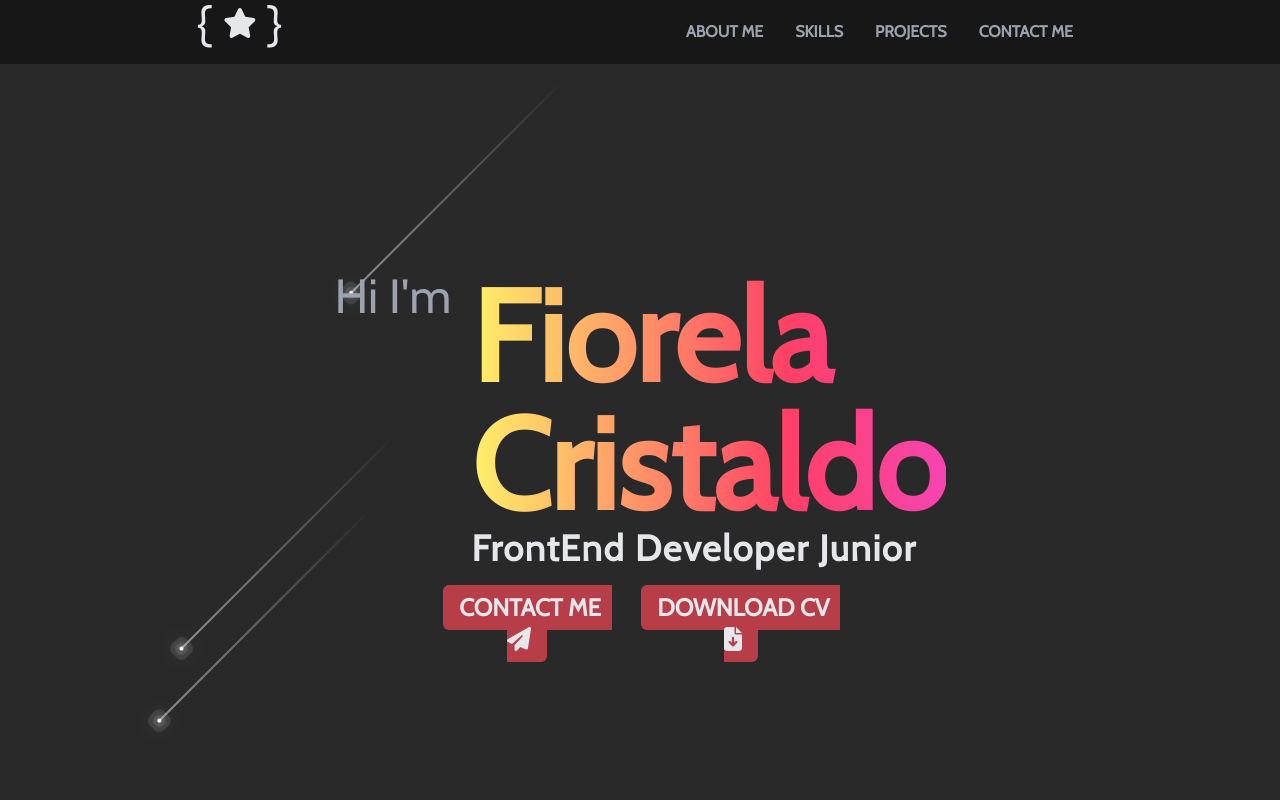
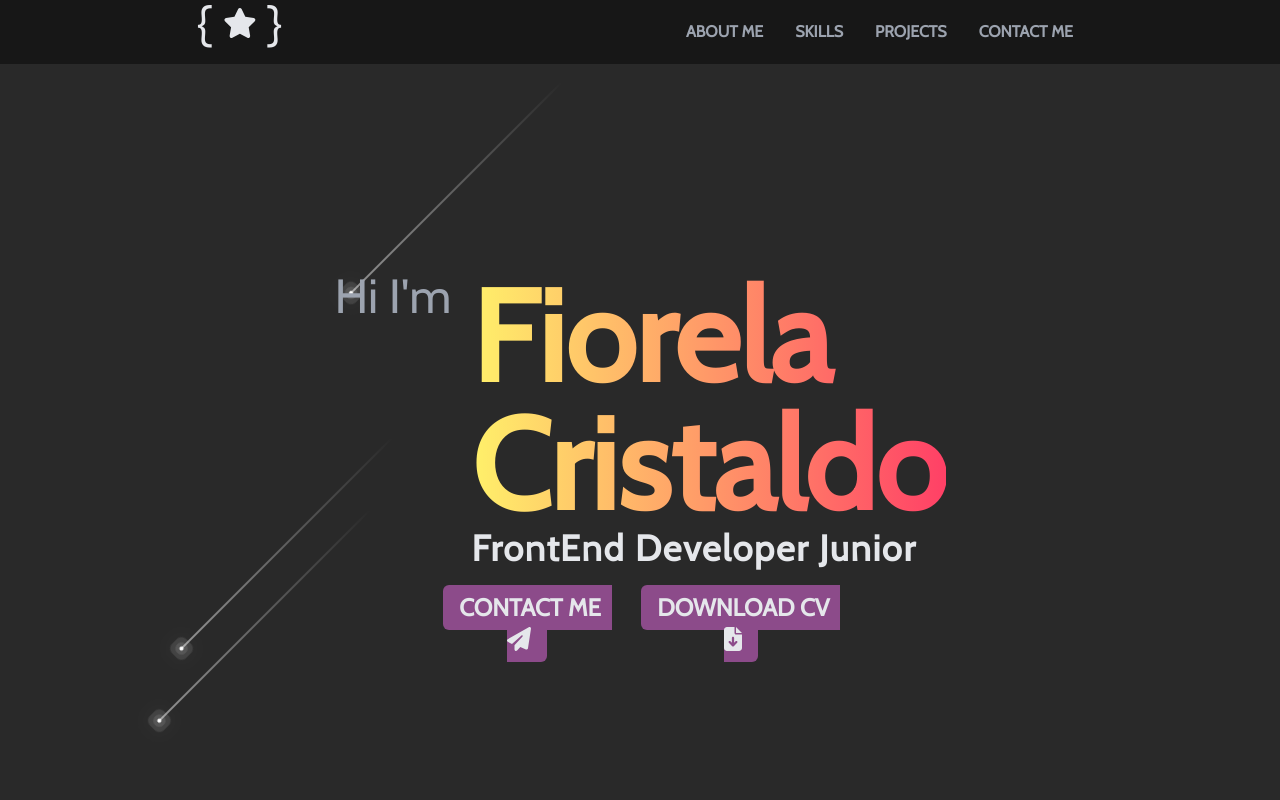
Before and after one commit to Cristaldo-Fiorela/portfolio, a React (Vite) app: page / in a window 1280 px wide. Shown: the top 800 px of the page. Built offline with nearby package versions, Linux system fonts and the light colour scheme.

Commit message:
prueba de colores botones welcome

```diff
--- a/src/css/style.css
+++ b/src/css/style.css
@@ -52,8 +52,7 @@ div h1.welcome-name {
     background: linear-gradient(90deg,
         var(--lightest-gradient-color),
         var(--medium-light-gradient-color),
-        var(--medium-dark-gradient-color),
-        var(--darkest-gradient-color));
+        var(--medium-dark-gradient-color));
     background-clip: text;
     color: transparent;
     background-size: 200% 200%;
@@ -72,6 +71,7 @@ div h1.welcome-name {
 .bg-coral {
     background-color: #FF7367;
     background-color: #b73e48;
+    background-color: #8c4b8a;
 }
 /* KEYFRAMES */
 @keyframes gradient {
```
